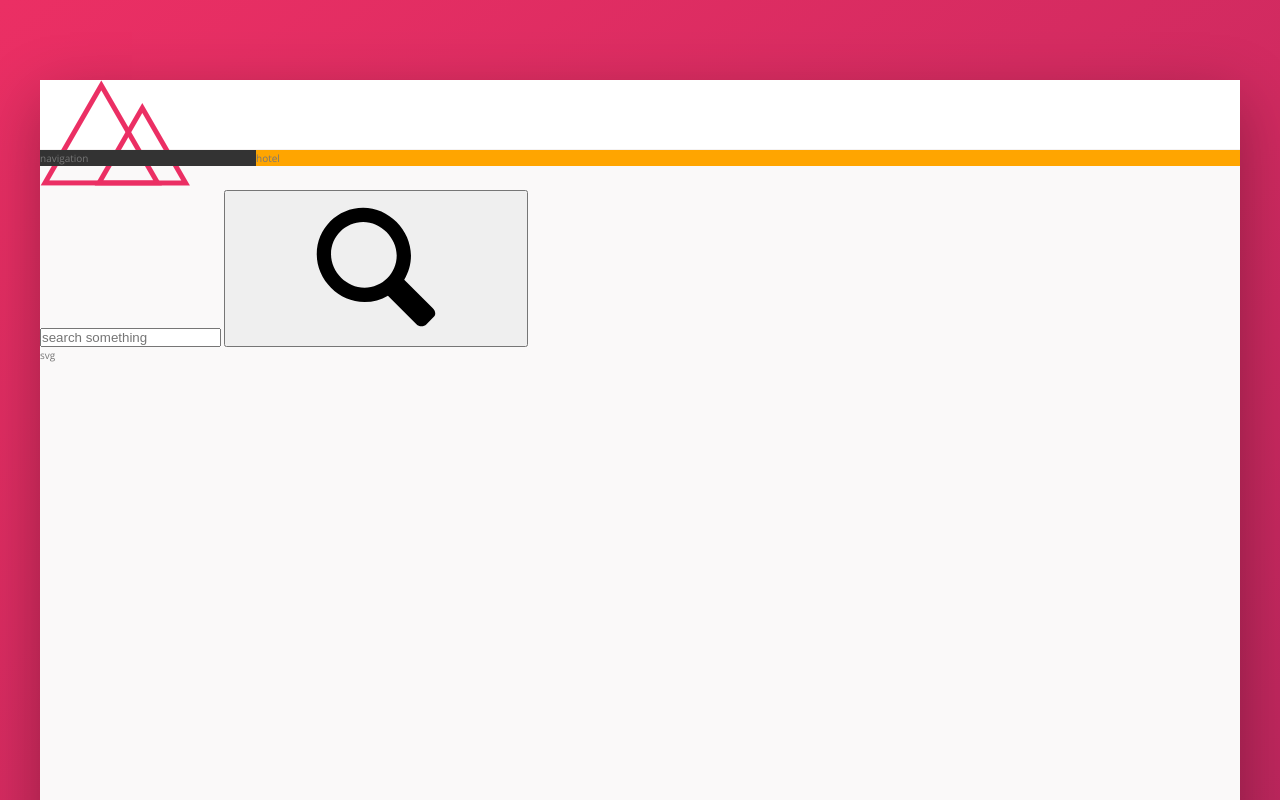
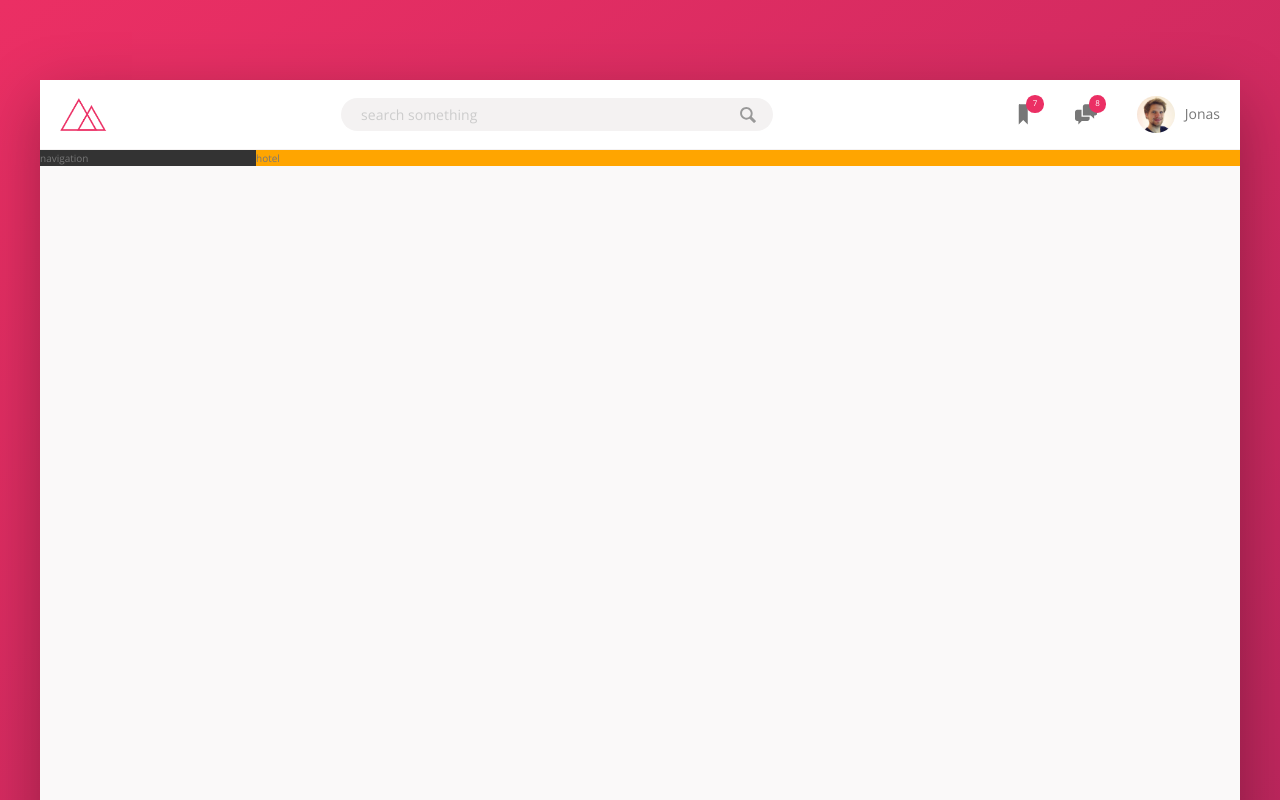
Before and after one commit to madhesca/Trillo, a website: page index.html in a window 1280 px wide. Shown: the top 800 px of the page. Drawn offline with nearby package versions, Linux system fonts and the light colour scheme.

Commit message:
done for tonight

```diff
--- a/index.html
+++ b/index.html
@@ -17,6 +17,7 @@
     <div class="container">
       <header class="header">
         <img src="img/logo.png" alt="Logo" class="logo" />
+
         <form action="#" class="search">
           <input
             type="text"
@@ -32,7 +33,27 @@
         </form>
 
         <nav class="user-nav">
-          <div class="user-nav__icon-box">svg</div>
+
+          <div class="user-nav__icon-box">
+            <svg class="user-nav__icon">
+              <use xlink:href='img/sprite.svg#icon-bookmark' ></use>
+            </svg>
+            <span class="user-nav__notification">7</span>
+          </div>
+
+          <div class="user-nav__icon-box">
+            <svg class="user-nav__icon">
+              <use xlink:href='img/sprite.svg#icon-chat' ></use>
+            </svg>
+            <span class="user-nav__notification">8</span>
+          </div>
+
+
+          <div class="user-nav__user">
+            <img src="img/user.jpg" alt="User photo" class="user-nav__user-photo">
+            <div class="user-nav__user-name">Jonas</div>
+          </div>
+
         </nav>
       </header>
 
--- a/sass/_components.scss
+++ b/sass/_components.scss
@@ -0,0 +1,110 @@
+///////////LOGO///////////////
+
+.logo {
+  height: 3.25rem;
+  margin-left: 2rem;
+}
+
+///////////SEARCH BOX///////////////
+.search {
+  flex: 0 0 40%;
+  display: flex;
+  align-items: center;
+  justify-content: center;
+
+  &__input {
+    color: inherit;
+    font-size: inherit;
+    font-family: inherit;
+    background-color: var(--gl-2);
+    padding: 0.7rem 2rem;
+    border-radius: 100px;
+    width: 90%;
+    transition: all 0.2s;
+    border: none;
+    margin-right: -3.5rem;
+
+    &:focus {
+      width: 100%;
+      outline: none;
+      background-color: var(--gl-3);
+    }
+
+    &::-webkit-input-placeholder {
+      font-weight: 100;
+      color: var(--gl-4);
+    }
+  }
+
+  &__input:focus + &__button {
+    background-color: var(--gl-3);
+  }
+
+  &__button {
+    border: none;
+    background-color: var(--gl-2);
+    transform: translateY(2px);
+
+    &:focus {
+      outline: none;
+    }
+  }
+
+  &__icon {
+    height: 2rem;
+    width: 2rem;
+    fill: var(--gd-3);
+  }
+}
+
+///////////USER NAV///////////////
+
+.user-nav {
+  display: flex;
+  align-items: center;
+  align-self: stretch;
+  justify-content: center;
+
+  & > * {
+    cursor: pointer;
+    padding: 0 2rem;
+    height: 100%;
+    display: flex;
+    align-items: center;
+  }
+
+  & > *:hover {
+    background-color: var(--gl-2);
+  }
+
+  &__icon-box {
+    position: relative;
+  }
+
+  &__icon {
+    height: 2.25rem;
+    width: 2.25rem;
+    fill: var(--gd-2);
+  }
+
+  &__notification {
+    font-size: 0.8rem;
+    height: 1.75rem;
+    width: 1.75rem;
+    border-radius: 50%;
+    background-color: var(--cp-primary);
+    color: #fff;
+    position: absolute;
+    top: 1.5rem;
+    right: 1.1rem;
+    display: flex;
+    align-items: center;
+    justify-content: center;
+  }
+
+  &__user-photo {
+    height: 3.75rem;
+    border-radius: 50%;
+    margin-right: 1rem;
+  }
+}
--- a/sass/_layout.scss
+++ b/sass/_layout.scss
@@ -7,9 +7,13 @@
 }
 
 .header {
+  font-size: 1.4rem;
   background-color: #fff;
   height: 7rem;
   border-bottom: 1px solid var(--gl-2);
+  display: flex;
+  justify-content: space-between;
+  align-items: center;
 }
 
 .content {
```
Also changed, not shown: css/style.css, 2 other files.
